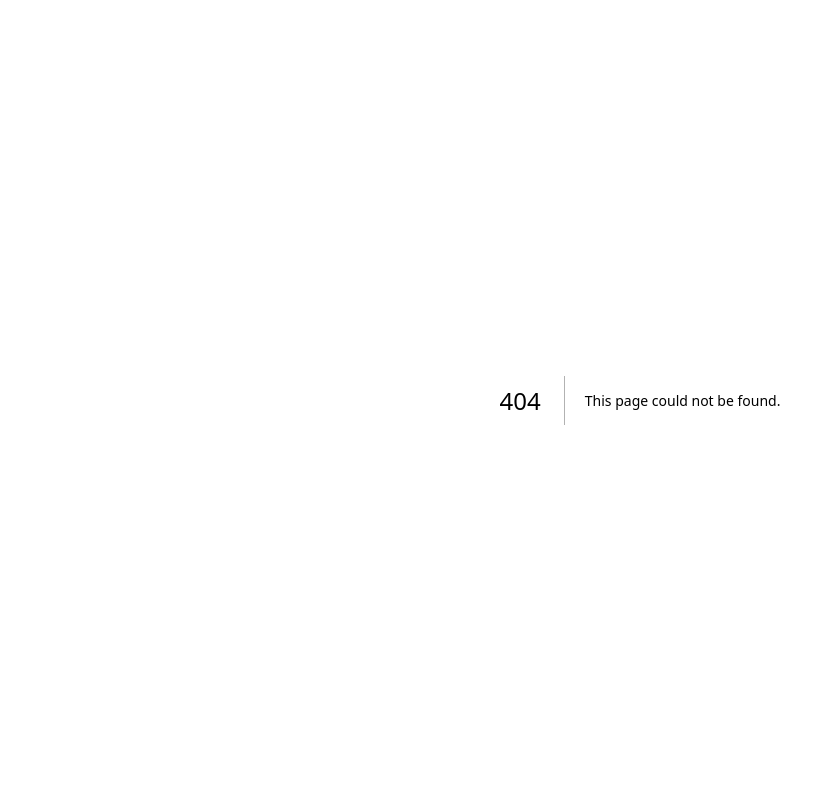
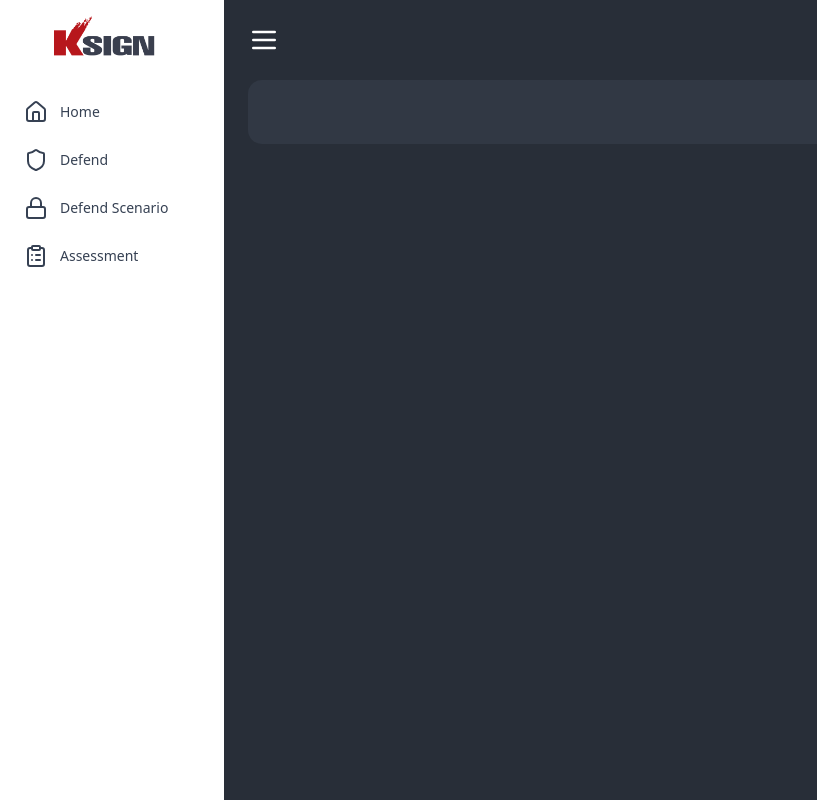
Before and after one commit to keonoh00/C-ITS, a Next.js app: page /deploy in a window 1280 px wide. Before the commit this address had no page. Shown: the whole page, without its empty margins (0-817 px from the left). Built offline with nearby package versions, Linux system fonts and the light colour scheme.

Commit message:
Finish UI for Assets List Page and create Deploy Agent Page

```diff
--- /dev/null
+++ b/src/app/(defend-layout)/asset-list/page.tsx
@@ -0,0 +1,11 @@
+import { getAgents } from "@/api/defend/assets";
+import AssetListTable from "@/components/AssetListTable/AssetListTable";
+
+export default async function DeployAgent() {
+  const agent = await getAgents();
+  return (
+    <div className="flex flex-col w-full bg-base-900 p-8 rounded-xl">
+      <AssetListTable data={agent} />
+    </div>
+  );
+}
--- /dev/null
+++ b/src/app/(defend-layout)/deploy/page.tsx
@@ -0,0 +1,7 @@
+"use client";
+
+export default function DeployAgent() {
+  return (
+    <div className="flex flex-col w-full bg-base-900 p-8 rounded-xl"></div>
+  );
+}
```
